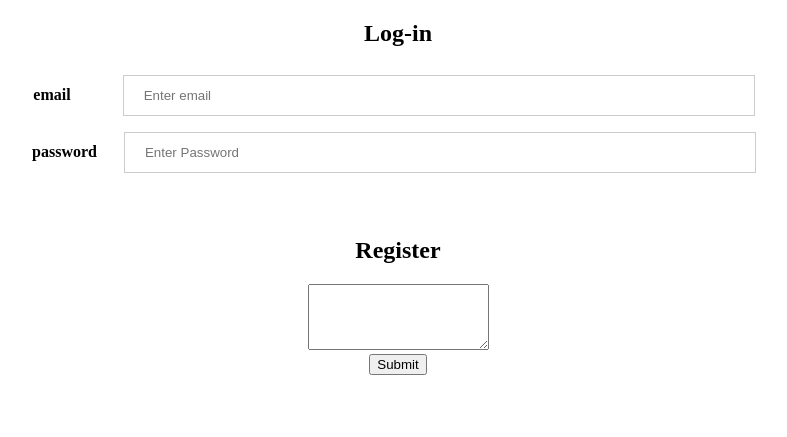
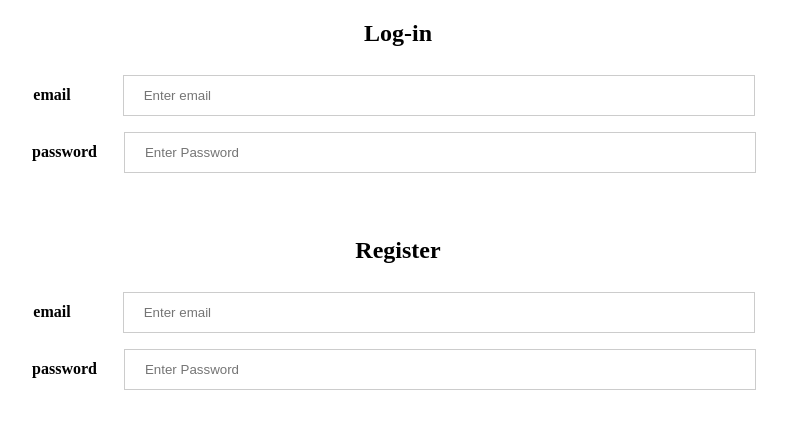
Before and after one commit to michealcannon/data-representation-project, a plain HTML site: page staticpages/login.html in a window 1280 px wide. Shown: the whole page, without its empty margins (242-1029 px from the left). Drawn offline with nearby package versions, Linux system fonts and the light colour scheme.

Commit message:
added code for registartion form

```diff
--- a/staticpages/login.html
+++ b/staticpages/login.html
@@ -34,22 +34,36 @@ input[type=password] {
 </head>
 
 <body>
-
-<div class = "container">  <!--container for log-in screen-->
-	<div id = "order"> <!-- container for log-in form-->
-		<div align = "center"> <H2>Log-in</H2> <!-- title -->
+<!--container for log-in -->
+<div class = "container">
+	<div id = "order">
+		<div align = "center"> <H2>Log-in</H2>
 
 		<!-- create form -->
 		<form>
-			<label for="email"><b>email</b></label> <!--create label for email input-->
-			<input type="email" placeholder = "Enter email" name="email"  id = "email" required>	<br>  <!-- create email input, set so that text field may not be empty-->
-			<label for="psw"><b>password</b></label>  	<!-- create label for password field-->
+      <label for="email"><b>email</b></label>
+      <!-- create email input, set so that text field may not be empty-->
+			<input type="email" placeholder = "Enter email" name="email"  id = "email" required>	<br>
+			<label for="psw"><b>password</b></label>
 			<!-- create password input, set so that text field may not be empty; set "enter password" as placeholder-->
 			<input type="password" placeholder="Enter Password" id = "password" name="psw" required><br><br><br>
-			<div align = "center"> <H2>Register</H2>
-			<!-- create text area input, set so that text field may not be empty;-->
-			<textarea rows = "4" id = "textarea"  required></textarea><br>
-			<button type="submit"id = "button2" onclick = "login()">Submit</button> <!-- create button to submit form; clicking calls login function-->
+		</form>
+
+	</div>
+
+</div>
+
+<!--container for registration-->
+<div class = "container">
+	<div id = "order">
+		<div align = "center"> <H2>Register</H2>
+
+		<!-- create form -->
+		<form>
+			<label for="email"><b>email</b></label>
+			<input type="email" placeholder = "Enter email" name="email"  id = "email" required>	<br>
+			<label for="psw"><b>password</b></label>
+			<input type="password" placeholder="Enter Password" id = "password" name="psw" required><br><br><br>
 		</form>
 
 	</div>
```
